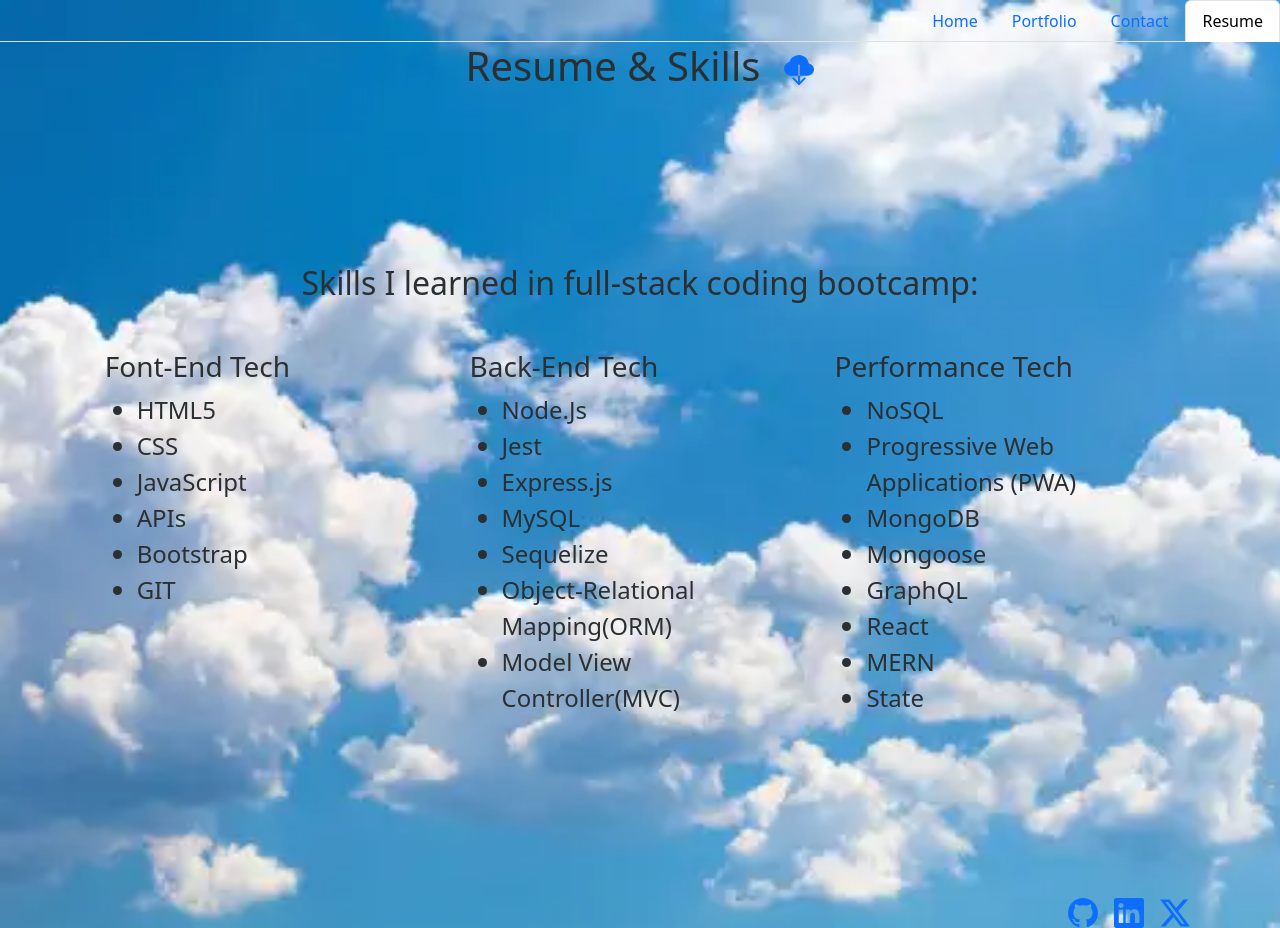
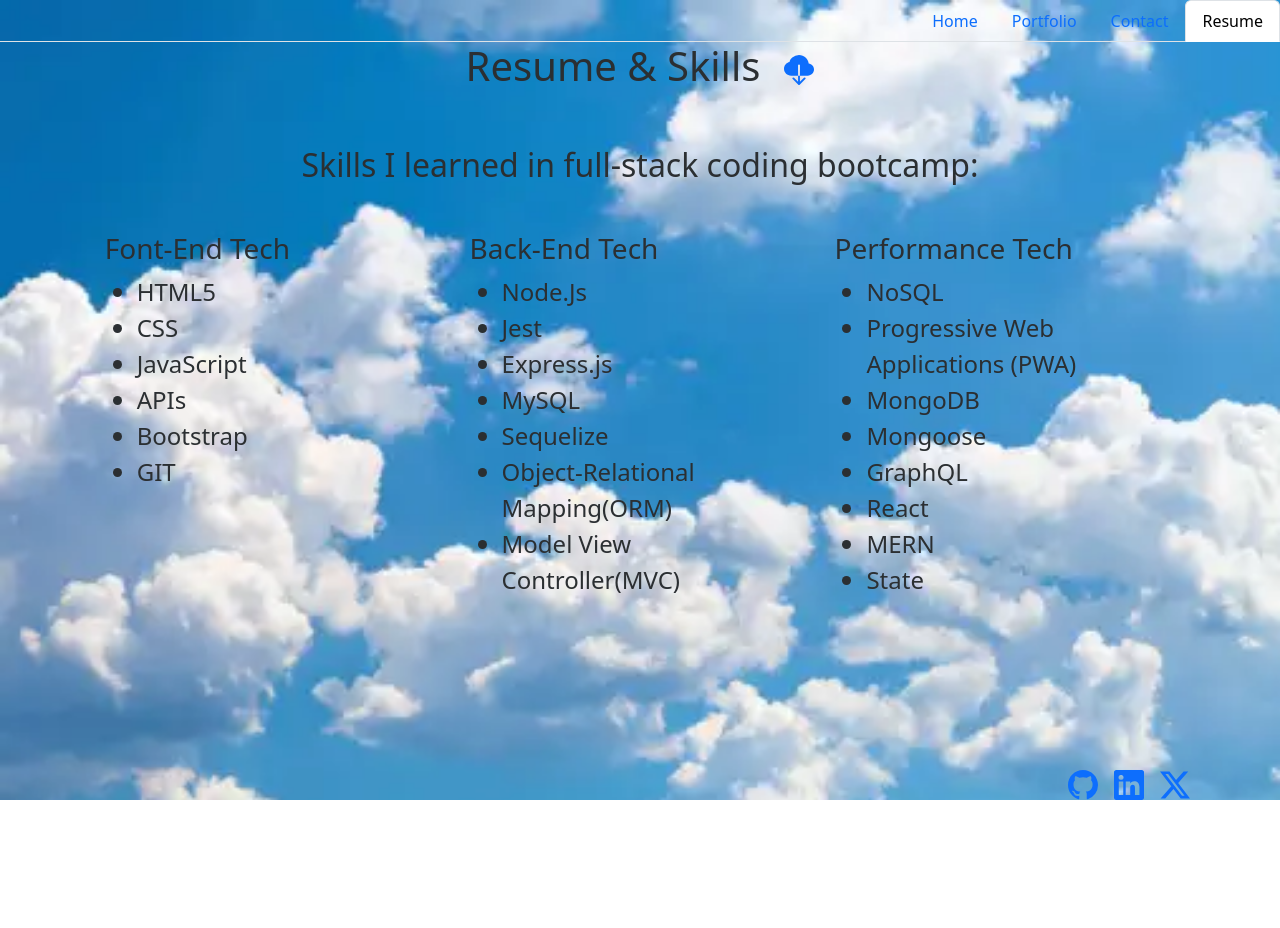
Before and after one commit to allexortiz/react-portfolio, a React (Vite) app: page /Resume in a window 1280 px wide. After the commit the page ends 800 px from the top, so only its background shows below. Built offline with nearby package versions, Linux system fonts and the light colour scheme.

Commit message:
finalized styles in contact and resume

```diff
--- a/src/pages/Contact.jsx
+++ b/src/pages/Contact.jsx
@@ -6,7 +6,7 @@ export default function Contact() {
         <div name="contact" className="d-flex justify-content-center align-items-center p-4">
           <form action="https://getform.io/f/6d4c1ac2-87d7-446a-8abe-8fbf3e01b675" method="POST" className="max-w-600px w-100">
             <div className="pb-4">
-              <p>To get in touch with me, fill out the form or <a class="text-secondary-emphasis" href="mailto:allex.ortiz@outlook.com" >email me</a>
+              <p>To get in touch with me, fill out the form or <a className="text-secondary-emphasis" href="mailto:allex.ortiz@outlook.com" >email me</a>
               </p>
             </div>
             <input className="form-control mb-4" type="text" placeholder="Name" name="name" required />
--- a/src/pages/Resume.jsx
+++ b/src/pages/Resume.jsx
@@ -5,12 +5,12 @@ export default function Resume() {
   return (
     <div>
       <section>
-        <div className="d-flex justify-content-center">
+        <div className="d-flex justify-content-center mb-5">
           <h1>Resume & Skills<a className="ms-4" href={myResume} download data-bs-toggle="tooltip" data-bs-placement="top" title="download my resume">
             <BsCloudDownloadFill size={30} /></a></h1>
         </div>
       </section>
-      <div className="container vh-100 d-flex justify-content-center align-items-center flex-column">
+      <div className="container d-flex justify-content-center align-items-center flex-column">
         <h2 className="mb-5">Skills I learned in full-stack coding bootcamp:</h2>
         <section className="row gx-4 justify-content-center">
           <div className="col">
```
